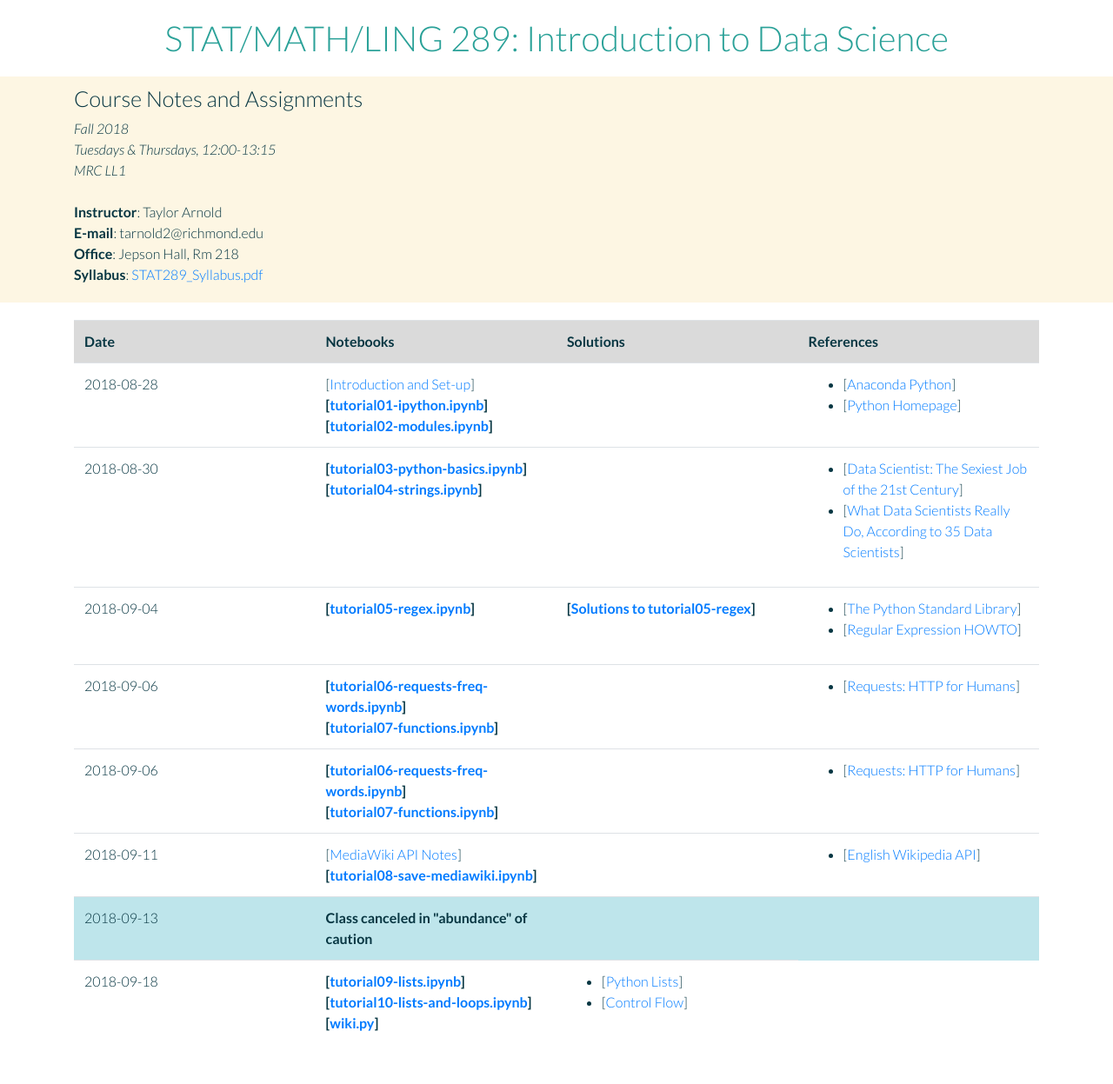
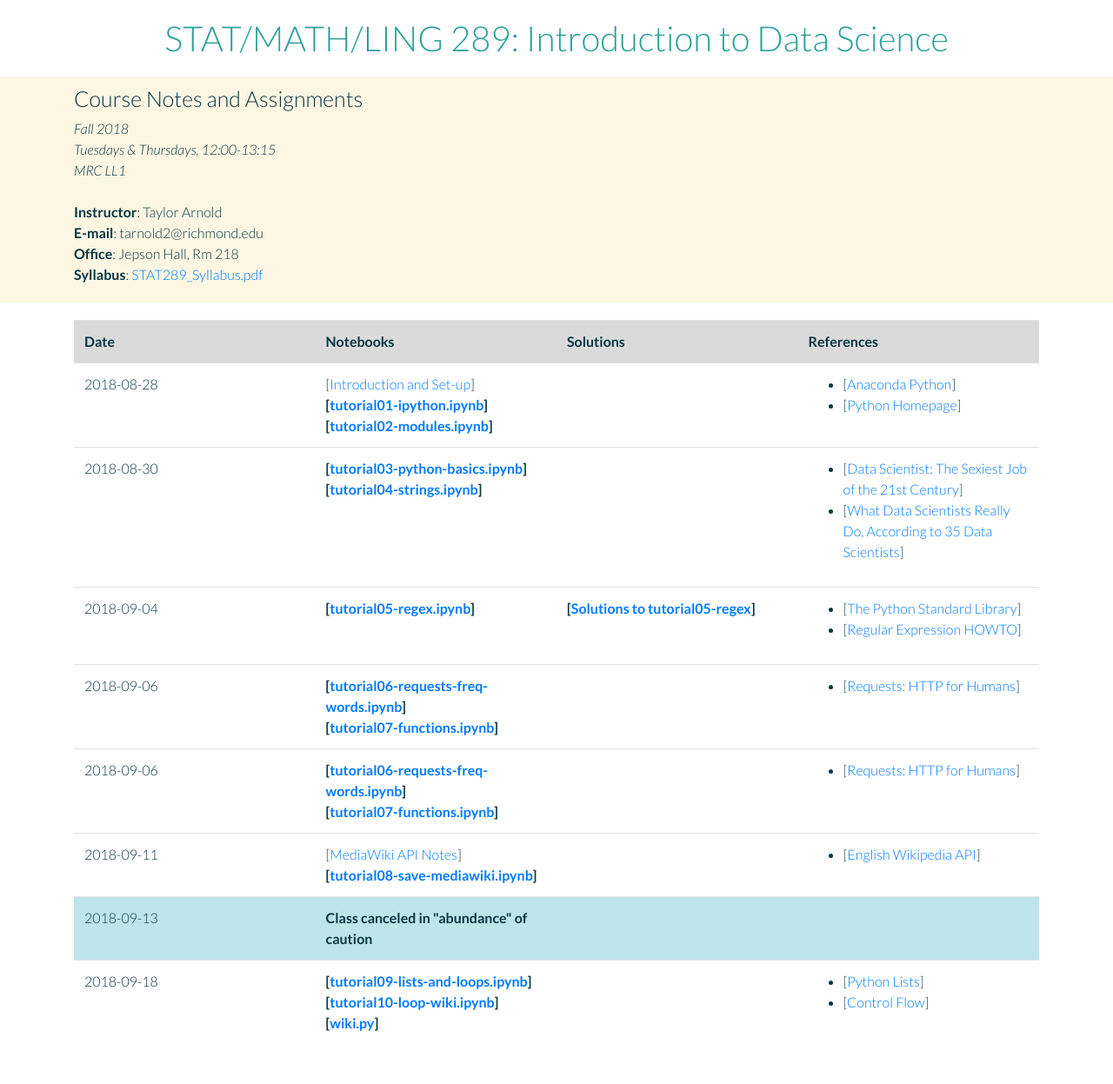
Before and after one commit to anhnguyendepocen/stat289-f18, a Jekyll site: the page index.html, which Jekyll copies as it is, in a window 1280 px wide. Shown: the whole page at 87% size. Built offline with Jekyll 4.4.1, drawn with Linux system fonts in a browser that asks for light colours; nearby versions of some CDN libraries.

Commit message:
update notes

```diff
--- a/index.html
+++ b/index.html
@@ -163,10 +163,11 @@
   <tr>
     <td>2018-09-18</td>
     <td>
-      <b>[<a href="assets/tutorials/tutorial09-lists.ipynb">tutorial09-lists.ipynb</a>]</b><br>
-      <b>[<a href="assets/tutorials/tutorial10-lists-and-loops.ipynb">tutorial10-lists-and-loops.ipynb</a>]</b><br>
+      <b>[<a href="assets/tutorials/tutorial09-lists-and-loops.ipynb">tutorial09-lists-and-loops.ipynb</a>]</b><br>
+      <b>[<a href="assets/tutorials/tutorial10-loop-wiki.ipynb">tutorial10-loop-wiki.ipynb</a>]</b><br>
       <b>[<a href="assets/tutorials/wiki.py">wiki.py</a>]</b><br>
     </td>
+    <td></td>
     <td>
       <ul>
         <li>[<a href="https://developers.google.com/edu/python/lists">Python Lists</a>]</li>
```
